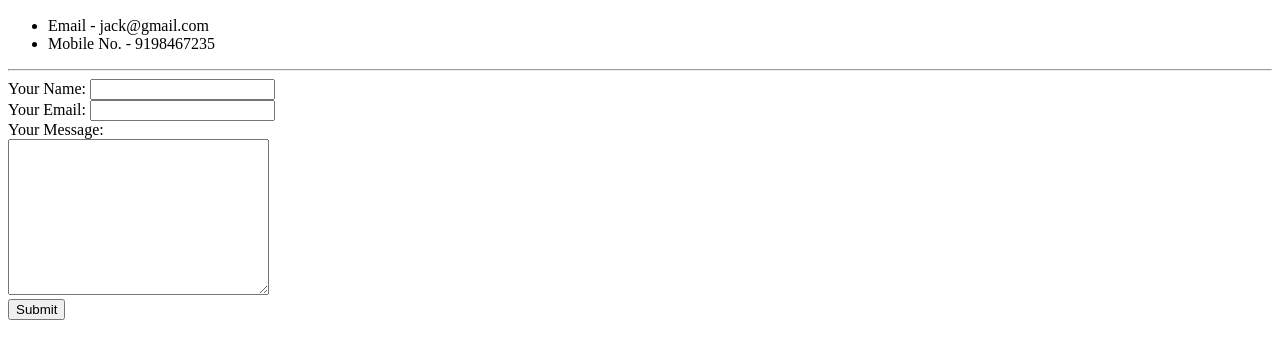
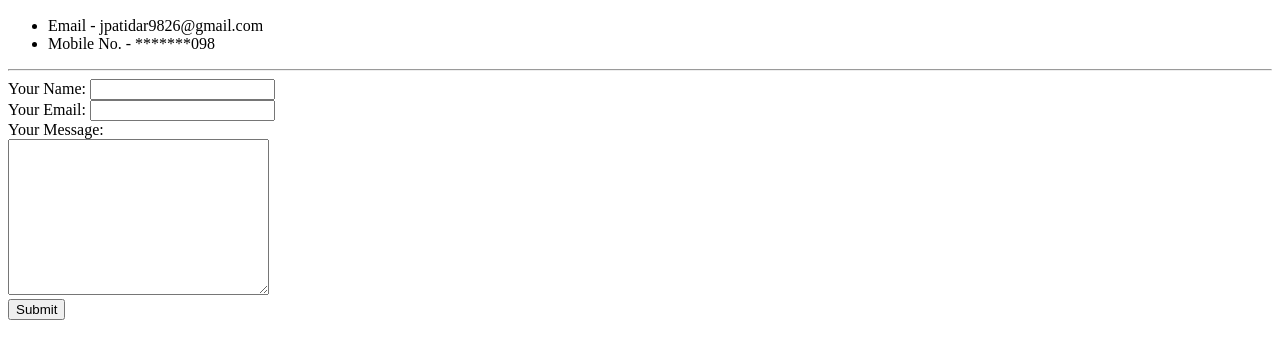
Before and after one commit to jpatidar9826/cv, a plain HTML site: page contacts.html in a window 1280 px wide. Shown: the part 50-408 px from the top of the page. Drawn offline with Linux system fonts and the light colour scheme.

Commit message:
contacts changed

```diff
--- a/contacts.html
+++ b/contacts.html
@@ -7,8 +7,8 @@
   <body>
     <h2>Contact ME</h2>
     <ul>
-      <li>Email - jack@gmail.com</li>
-      <li>Mobile No. - 9198467235</li>
+      <li>Email - jpatidar9826@gmail.com</li>
+      <li>Mobile No. - *******098</li>
     </ul>
     <hr>
 
```
